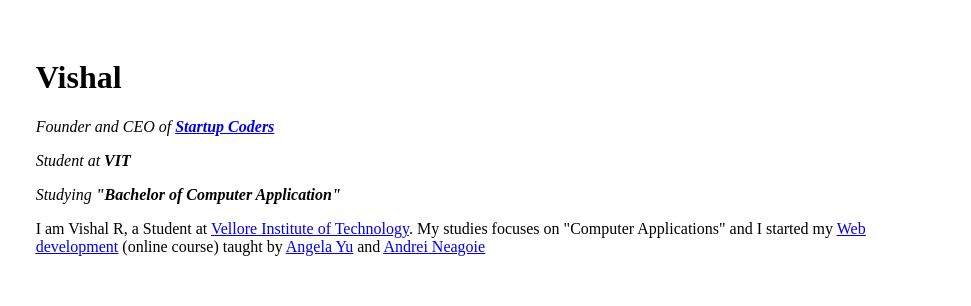
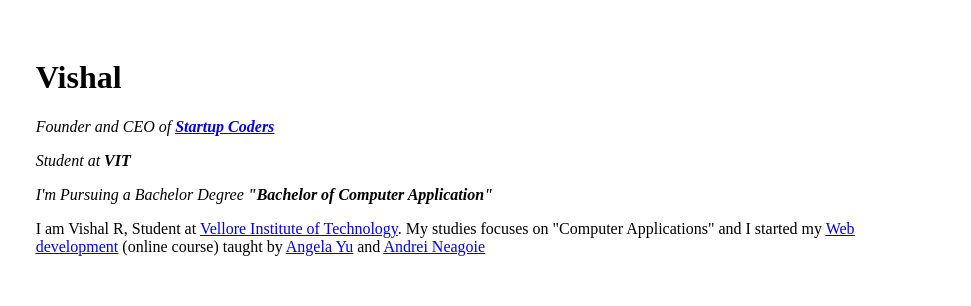
Before and after one commit to VishalVimal/cv, a plain HTML site: page index.html in a window 1280 px wide. Shown: the top 306 px of the page, 309-1280 px from the left. Drawn offline with Linux system fonts and the light colour scheme.

Commit message:
Update index.html

```diff
--- a/index.html
+++ b/index.html
@@ -13,10 +13,10 @@
             <td><h1>Vishal</h1>
         <p><em>Founder and CEO of <strong><a href="https://www.instagram.com/invites/contact/?i=1wmtbeilospfb&utm_content=n3beixr">Startup Coders</a></strong></em></p>
         <p><em>Student at <strong>VIT</strong></em></p>
-        <p><em>Studying <strong>"Bachelor of Computer Application"</strong></em></p>
+        <p><em>I'm Pursuing a Bachelor Degree <strong>"Bachelor of Computer Application"</strong></em></p>
         <!-- Jon Kleinberg Homepage -->
         <!-- bio -->
-        <p>I am Vishal R, a Student at <a href = "https://vit.ac.in/"> Vellore Institute of Technology</a>. My studies focuses on "Computer Applications" and I started my <u><a href ="https://www.udemy.com/share/1013gG3@uINehQj4hRl_tBAPVyl5juAyl7IgcR4HeCnSv7fnvvDi5Oj9MjsRI1lnRfzuOHNCWQ==/" >Web development</a></u> (online course) taught by <u><a href = "https://www.appbrewery.co/" >Angela Yu</a></u> and <u><a href = "https://zerotomastery.io/" >Andrei Neagoie</a></u></p></td>
+        <p>I am Vishal R, Student at <a href = "https://vit.ac.in/"> Vellore Institute of Technology</a>. My studies focuses on "Computer Applications" and I started my <u><a href ="https://www.udemy.com/share/1013gG3@uINehQj4hRl_tBAPVyl5juAyl7IgcR4HeCnSv7fnvvDi5Oj9MjsRI1lnRfzuOHNCWQ==/" >Web development</a></u> (online course) taught by <u><a href = "https://www.appbrewery.co/" >Angela Yu</a></u> and <u><a href = "https://zerotomastery.io/" >Andrei Neagoie</a></u></p></td>
         </tr>
 
     </table>
```
